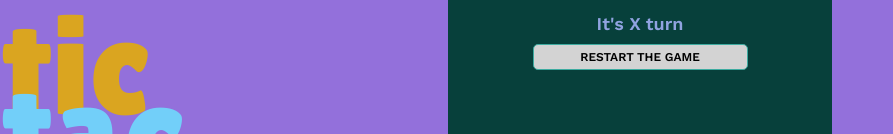
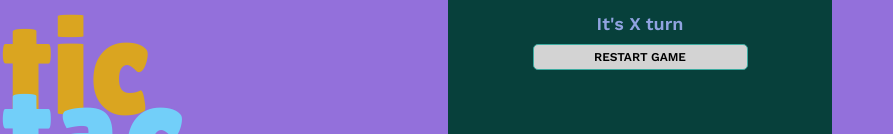
Before and after one commit to marrcelp/TicTacToe, a React (Vite) app: page / in a window 1280 px wide. Shown: the part 524-658 px from the top of the page, without its empty margins (0-893 px from the left). Built offline with nearby package versions, Linux system fonts and the light colour scheme.

Commit message:
changed button

```diff
--- a/src/components/Game.jsx
+++ b/src/components/Game.jsx
@@ -122,7 +122,7 @@ const Game = () => {
                 </div>
 
                 <div className='row'>
-                    <button className='button_restart' onClick={handleRestart}>RESTART THE GAME</button>
+                    <button className='button_restart' onClick={handleRestart}>RESTART GAME</button>
                 </div>
 
         </div>
```
